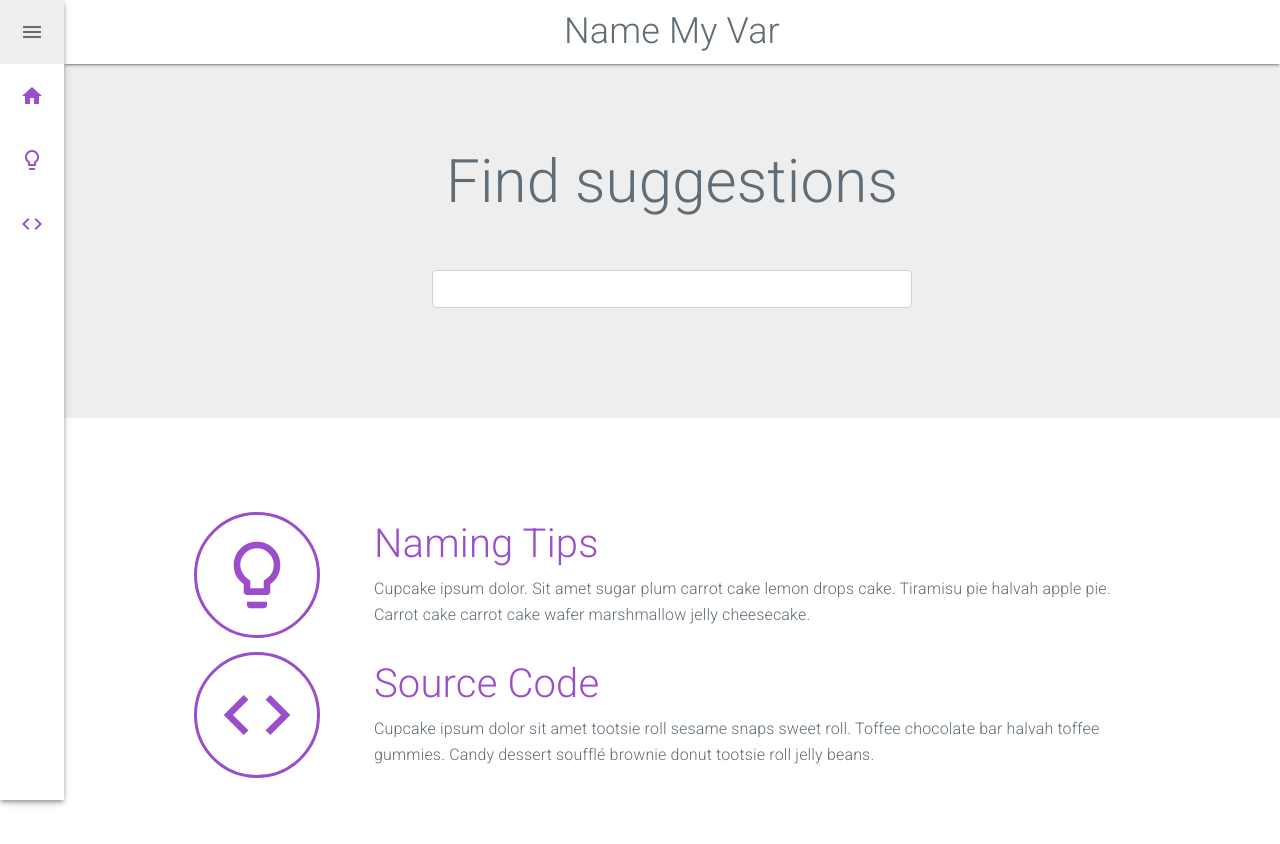
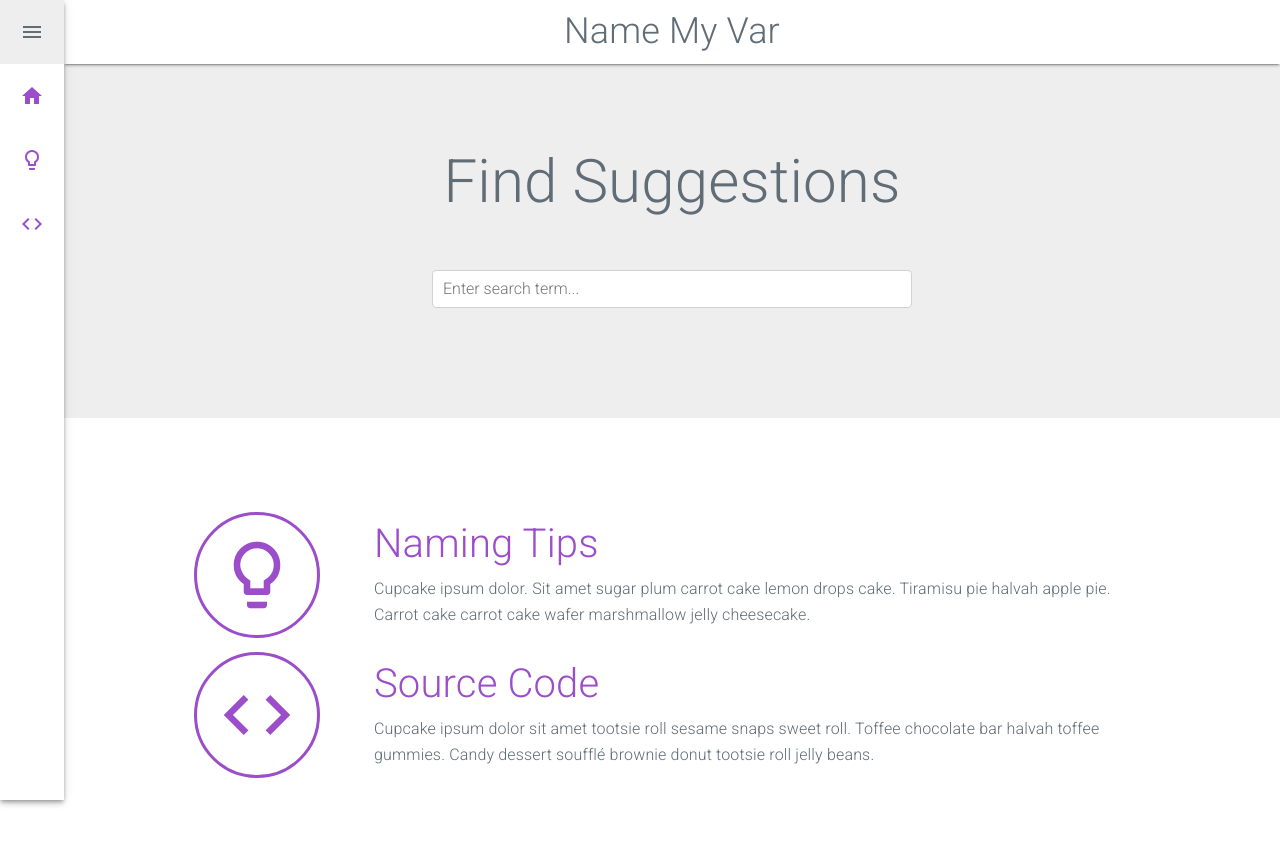
Before and after one commit to jamiesyme/name-my-var, a website: page web-client/index.mustache in a window 1280 px wide. Drawn offline with nearby package versions, Linux system fonts and the light colour scheme; files that its build step writes are made by us from their sources.

Commit message:
Capitalize banner title, add placeholder to search

```diff
--- a/web-client/index.mustache
+++ b/web-client/index.mustache
@@ -20,9 +20,9 @@
 
 	<main>
 		<div class="banner-container">
-			<div class="banner-title">Find suggestions</div>
+			<div class="banner-title">Find Suggestions</div>
 			<form>
-				<input type="text" class="banner-search">
+				<input type="text" class="banner-search" placeholder="Enter search term...">
 			</form>
 		</div>
 
```
